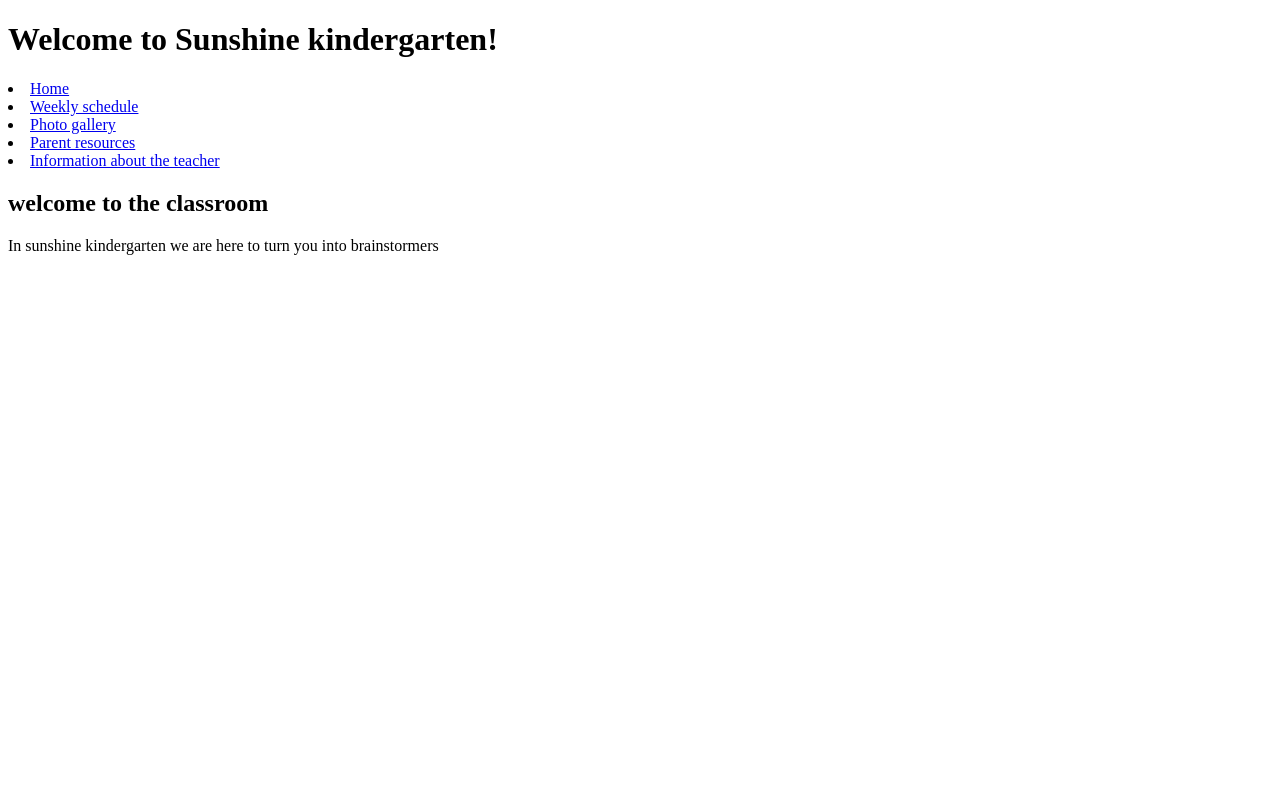
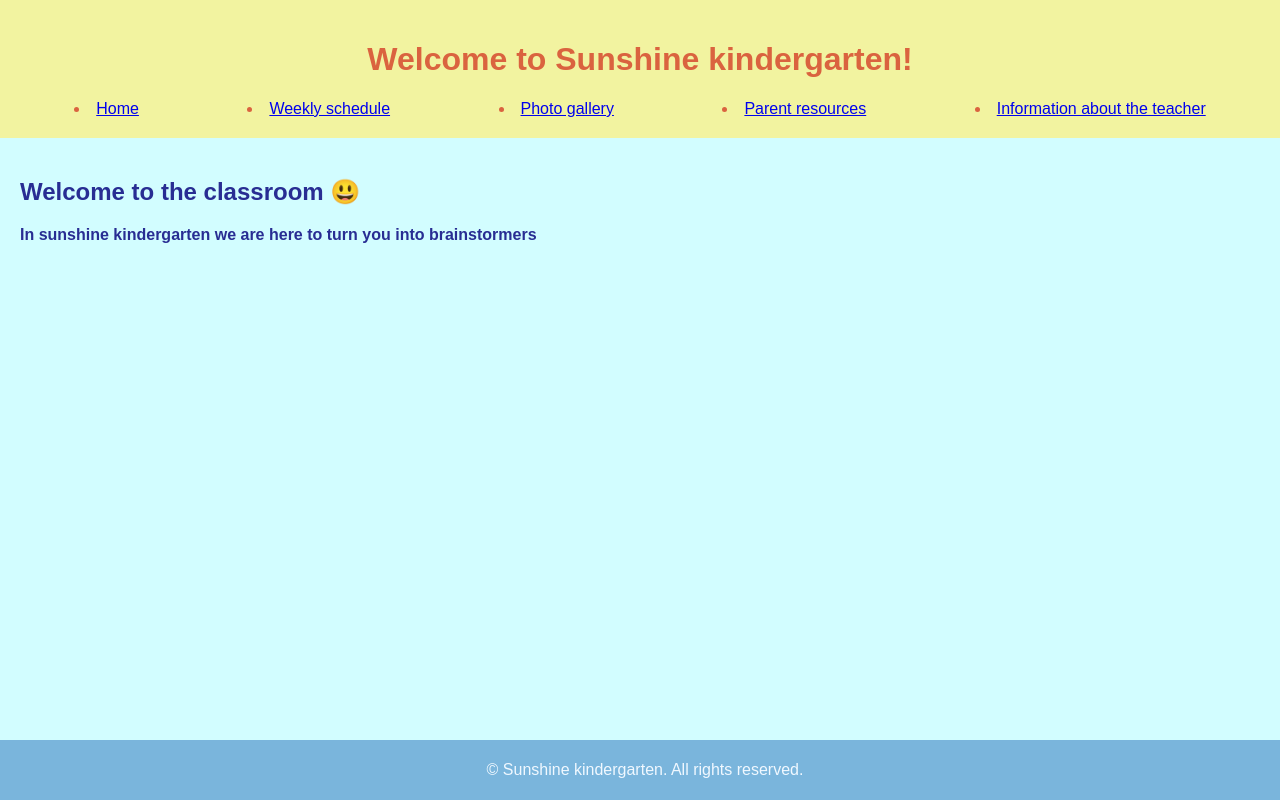
Before and after one commit to 202100815/ITCS333-Assignment-1, a plain HTML site: page index.html in a window 1280 px wide. Drawn offline with Linux system fonts and the light colour scheme.

Commit message:
Update index.html

```diff
--- a/index.html
+++ b/index.html
@@ -8,6 +8,7 @@
 <body>
     <!--header and nav-->
     <header>
+         <link rel="stylesheet" href="styles.css">
         <h1>
             Welcome to Sunshine kindergarten!</h1>
             <nav>
@@ -28,10 +29,13 @@
         <!--welcome section-->
         <section id="welcome">
             <h2>
-                welcome to the classroom
+                Welcome to the classroom &#128515;
             </h2>
             <p> In sunshine kindergarten we are here to turn you into brainstormers </p>
         </section>
     </main>
+     <footer>
+        <p>&copy; Sunshine kindergarten. All rights reserved.</p>
+    </footer>
 </body>
 </html>
```
